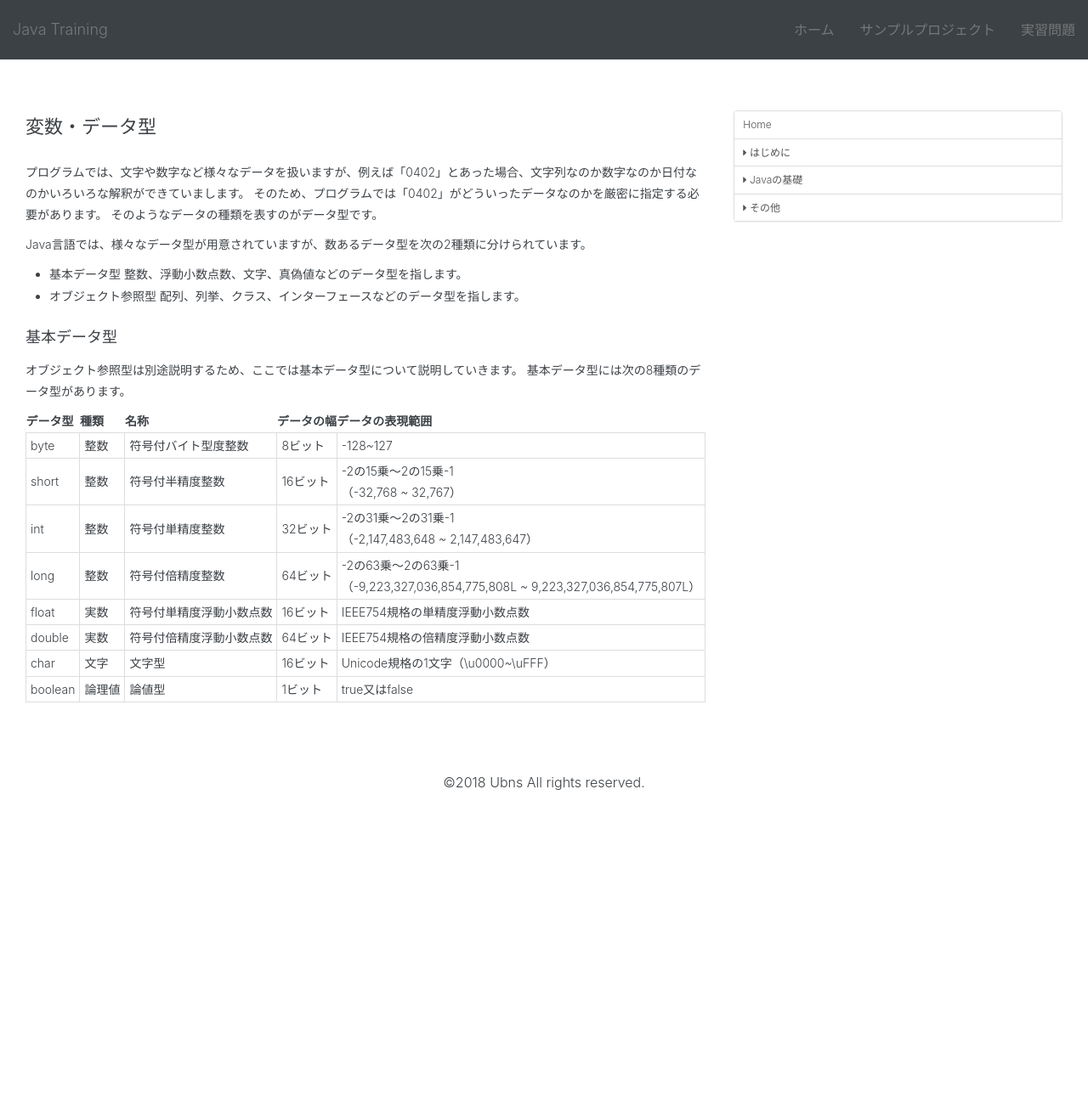
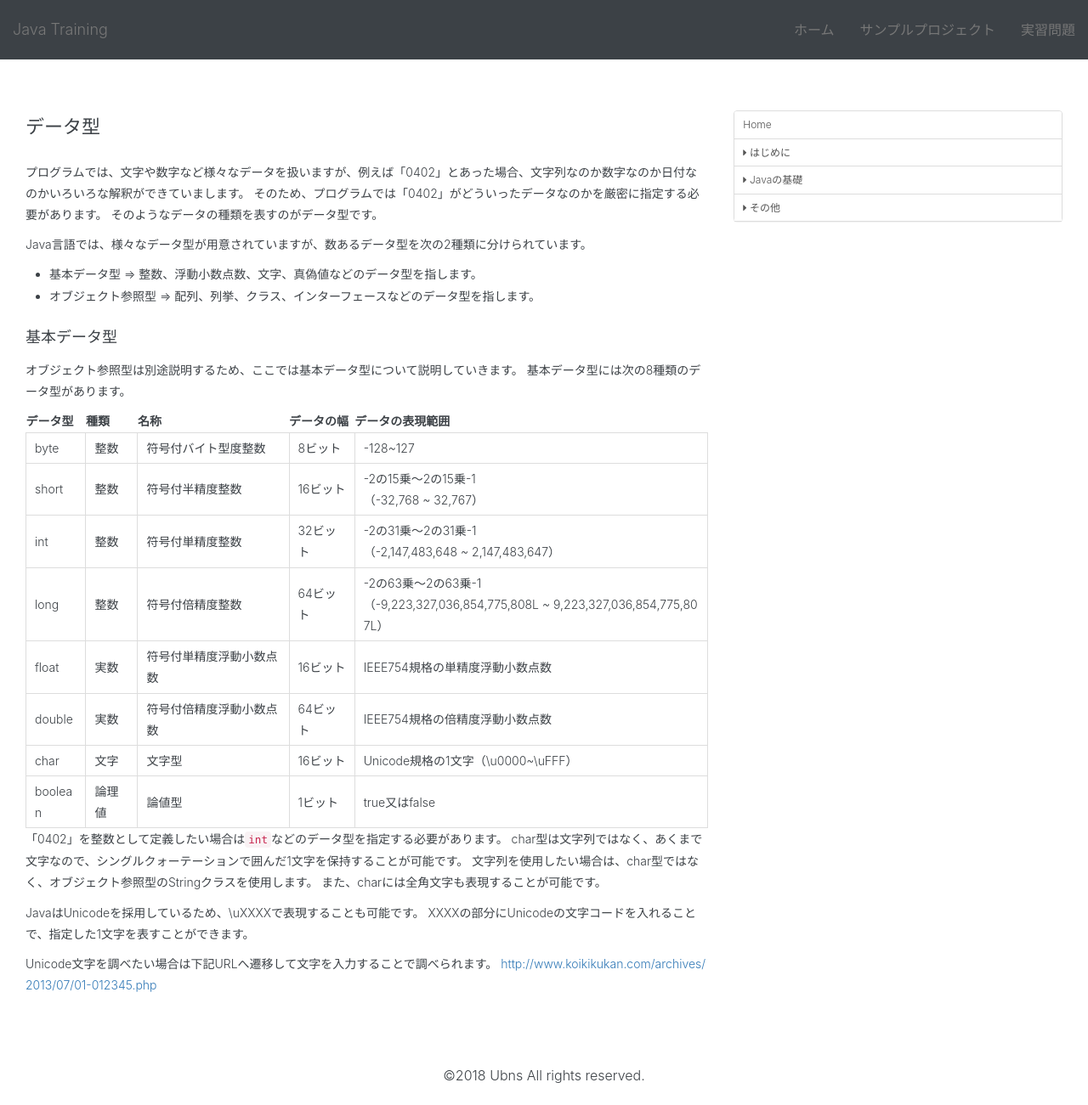
Before and after one commit to modulesjp/JavaTraining, a Jekyll site: the page built from docs/fundamentals/2.0.3.data-type.md, in a window 1280 px wide. Shown: the whole page at 85% size. Built offline with Jekyll 4.4.1, drawn with Linux system fonts in a browser that asks for light colours; nearby versions of some CDN libraries; our own code applies the rules of GitHub Pages for plain Markdown files; before the commit the page ends 956 px from its top, so only the background shows below that.

Commit message:
2018.04.02

```diff
--- a/docs/css/style.css
+++ b/docs/css/style.css
@@ -85,7 +85,7 @@
 
 table td {
 	border: 1px solid #ddd;
-	padding: 2px 5px;
+	padding: 5px 10px;
 }
 
 pre {
--- a/docs/fundamentals/2.0.3.data-type.md
+++ b/docs/fundamentals/2.0.3.data-type.md
@@ -1,11 +1,13 @@
-## 変数・データ型
+## データ型
 プログラムでは、文字や数字など様々なデータを扱いますが、例えば「0402」とあった場合、文字列なのか数字なのか日付なのかいろいろな解釈ができていまします。
 そのため、プログラムでは「0402」がどういったデータなのかを厳密に指定する必要があります。
 そのようなデータの種類を表すのがデータ型です。
 
 Java言語では、様々なデータ型が用意されていますが、数あるデータ型を次の2種類に分けられています。
-* 基本データ型  整数、浮動小数点数、文字、真偽値などのデータ型を指します。
-* オブジェクト参照型  配列、列挙、クラス、インターフェースなどのデータ型を指します。
+* 基本データ型
+ ⇒ 整数、浮動小数点数、文字、真偽値などのデータ型を指します。
+* オブジェクト参照型
+ ⇒ 配列、列挙、クラス、インターフェースなどのデータ型を指します。
 
 ### 基本データ型
 オブジェクト参照型は別途説明するため、ここでは基本データ型について説明していきます。
@@ -21,3 +23,16 @@
 |double|実数|符号付倍精度浮動小数点数|64ビット|IEEE754規格の倍精度浮動小数点数|
 |char|文字|文字型|16ビット|Unicode規格の1文字（\u0000~\uFFF）|
 |boolean|論理値|論値型|1ビット|true又はfalse|
+
+
+「0402」を整数として定義したい場合は`int`などのデータ型を指定する必要があります。
+char型は文字列ではなく、あくまで文字なので、シングルクォーテーションで囲んだ1文字を保持することが可能です。
+文字列を使用したい場合は、char型ではなく、オブジェクト参照型のStringクラスを使用します。
+また、charには全角文字も表現することが可能です。
+
+JavaはUnicodeを採用しているため、\uXXXXで表現することも可能です。
+XXXXの部分にUnicodeの文字コードを入れることで、指定した1文字を表すことができます。
+
+
+Unicode文字を調べたい場合は下記URLへ遷移して文字を入力することで調べられます。
+[http://www.koikikukan.com/archives/2013/07/01-012345.php](http://www.koikikukan.com/archives/2013/07/01-012345.php)
```
